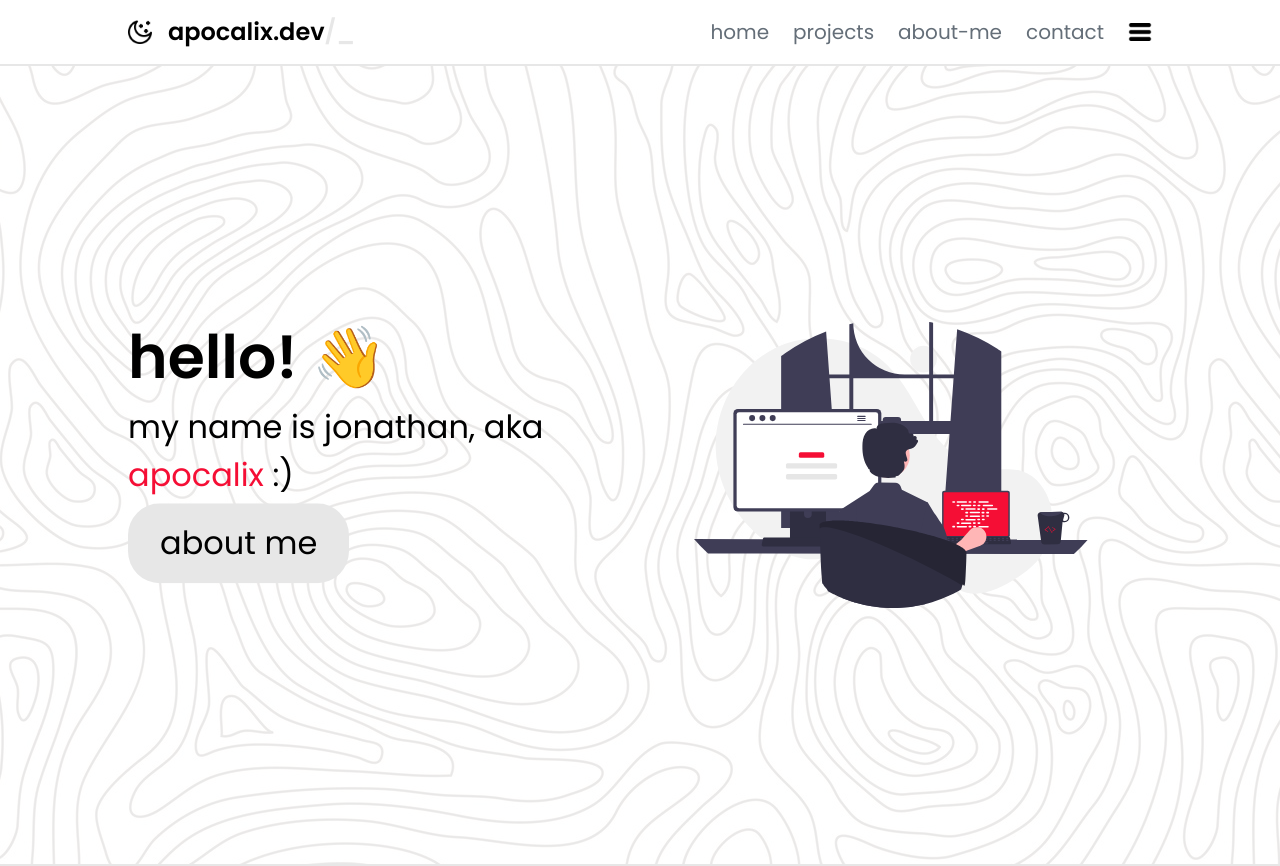
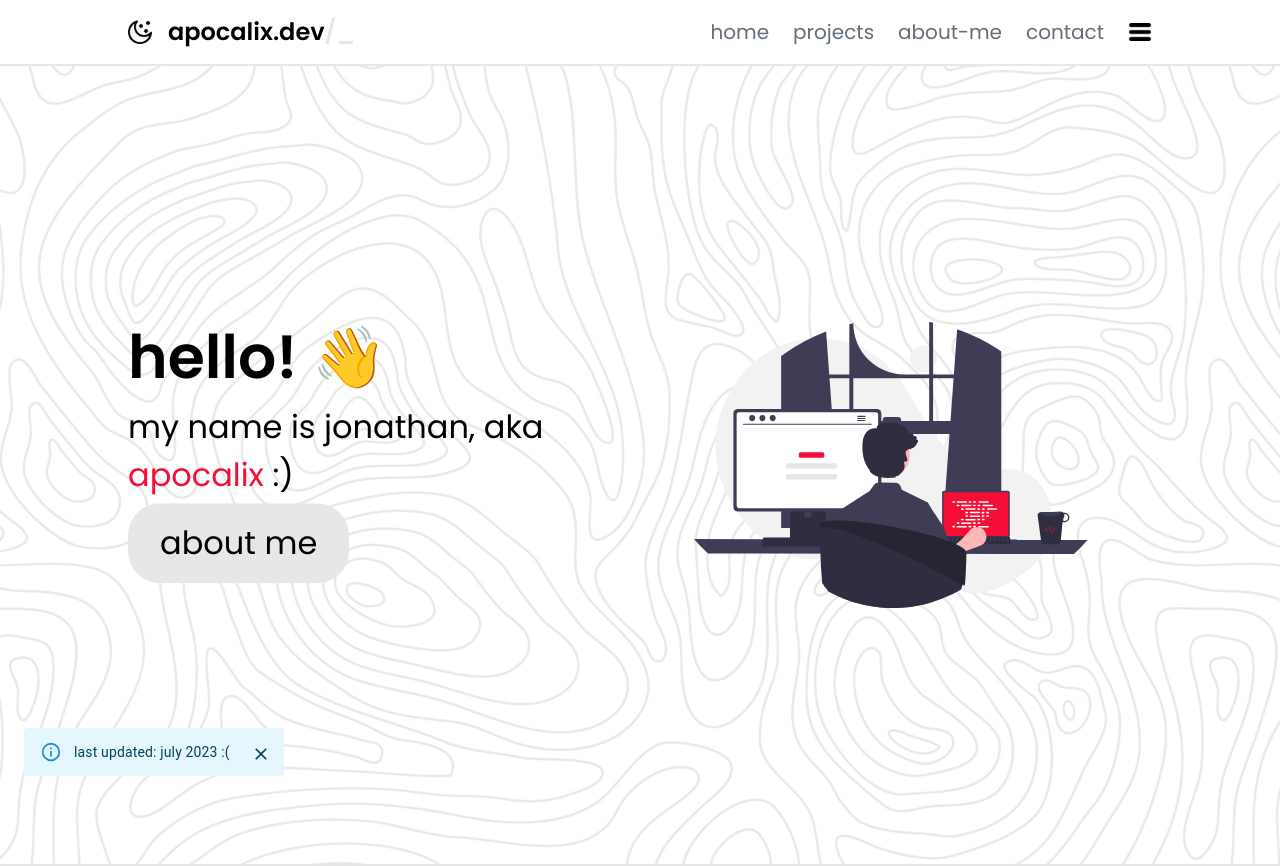
Before and after one commit to ApocalixDeLuque/nextjs-apocalix.dev, a Next.js app: page / in a window 1280 px wide. Shown: the top 866 px of the page. Built offline with nearby package versions, Linux system fonts and the light colour scheme.

Commit message:
feat: update banner
a popup that says that i havent updated this in a year bc i would change so much things but dont have time currently lol

```diff
--- a/src/pages/index.tsx
+++ b/src/pages/index.tsx
@@ -8,53 +8,44 @@ import { useState } from 'react';
 import Contact from '@/components/Contact';
 
 export default function Home() {
-    /*
     const { getText } = useLanguage();
 
     const [infoOpen, setInfoOpen] = useState(true);
-    const [warningOpen, setWarningOpen] = useState(true);
+    /* const [warningOpen, setWarningOpen] = useState(true); */
 
     const infoClose = () => {
         setInfoOpen(false);
     };
 
-    const warningClose = () => {
+    /* const warningClose = () => {
         setWarningOpen(false);
-    };
-    */
+    }; */
+
     return (
         <>
             <Head>
                 <title>apocalix.dev | homepage</title>
             </Head>
 
-            {/*
             <Snackbar open={infoOpen} autoHideDuration={6000}>
-                <Alert
-                    className="flex items-center justify-center text-center"
-                    severity="info"
-                    onClose={infoClose}
-                >
-                    {getText(
-                        'currently working on: social media page',
-                        'actualmente trabajando en: página de redes sociales'
-                    )}{' '}
-                    :)
+                <Alert className="flex items-center justify-center text-center" severity="info" onClose={infoClose}>
+                    {getText('last updated: july 2023', 'última vez actualizado: julio 2023')} :(
+                </Alert>
+            </Snackbar>
+
+            {/* <Snackbar open={infoOpen} autoHideDuration={6000}>
+                <Alert className="flex items-center justify-center text-center" severity="info" onClose={infoClose}>
+                    {getText('currently working on: social media page', 'actualmente trabajando en: página de redes sociales')} :)
                 </Alert>
             </Snackbar>
             <Snackbar open={warningOpen} autoHideDuration={6000}>
-                <Alert
-                    className="flex items-center justify-center text-center"
-                    severity="warning"
-                    onClose={warningClose}
-                >
+                <Alert className="flex items-center justify-center text-center" severity="warning" onClose={warningClose}>
                     {getText(
                         'this page is in active development, you may encounter errors.',
                         'ésta página se encuentra en desarrollo activo, podrías encontrar errores.'
                     )}
                 </Alert>
-            </Snackbar>
-            */}
+            </Snackbar> */}
 
             <Hero />
             <Projects />
```
